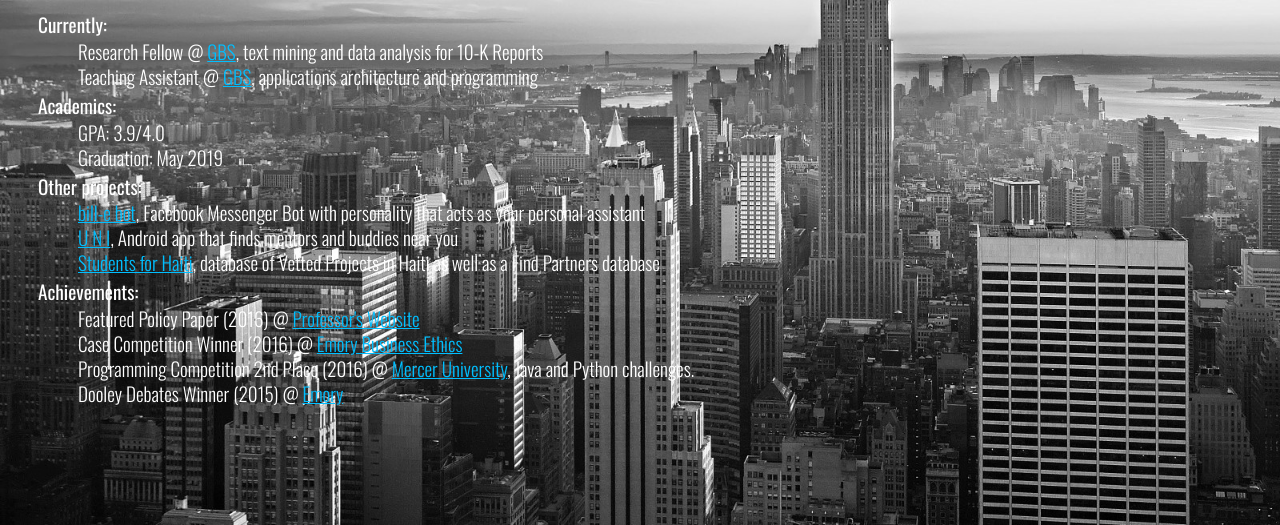
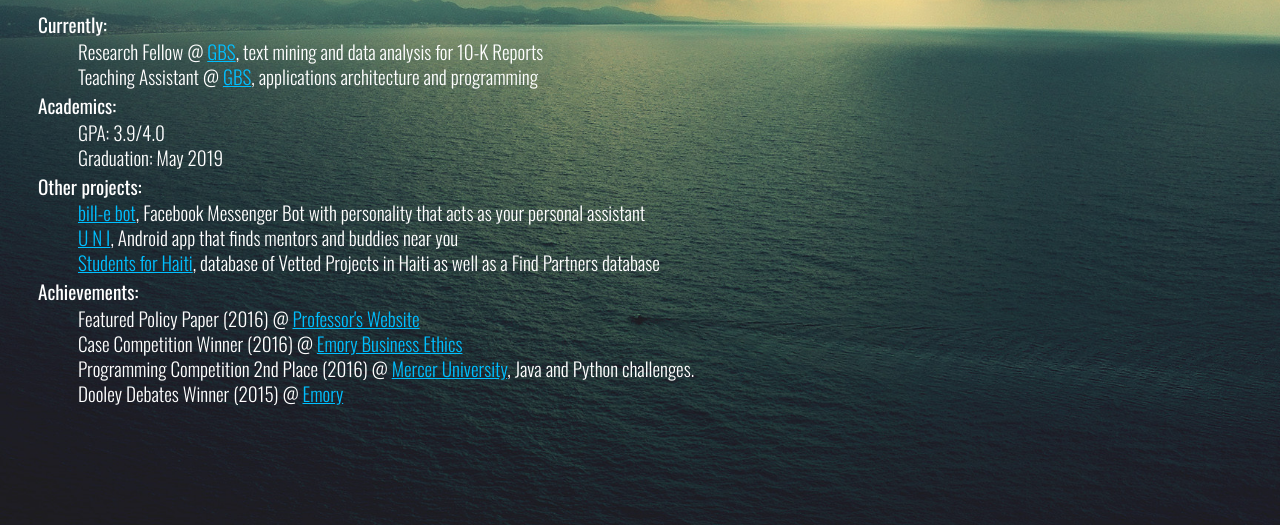
Before and after one commit to ssyz/ssyz.github.io, a plain HTML site: page index.html in a window 1280 px wide. Shown: the part 275-800 px from the top of the page. Drawn offline with nearby package versions, Linux system fonts and the light colour scheme.

Commit message:
Change bkgd

```diff
--- a/assets/css/main.css
+++ b/assets/css/main.css
@@ -1,5 +1,5 @@
 body {
-	background: url('../images/NYC_1.jpg') no-repeat center center fixed;
+	background: url('../images/sea.jpg') no-repeat center center fixed;
 	-webkit-background-size: cover;
 	-moz-background-size: cover;
 	-o-background-size: cover;
--- a/index.html
+++ b/index.html
@@ -10,7 +10,8 @@
     	<meta property="og:title" content="Jay Syz">
     	<meta property="og:description" content="Emory Eagle, Developer, Explorer. . .">
     	<meta property="og:url" content="http://ssyz.github.io">
-    	<meta property="og:image" content="http://ssyz.github.io/assets/images/NYC_1.jpg">
+    	<meta property="og:image" content="http://ssyz.github.io/assets/images/sea.jpg">
+        <link rel="shortcut icon" href="http://ssyz.github.io/assets/images/gnome_face_smile.ico">
 	</head>
 	<body>
 		<header id="header">
```
Also changed, not shown: assets/images/gnome_face_smile.ico (added), assets/images/sea.jpg (added).
